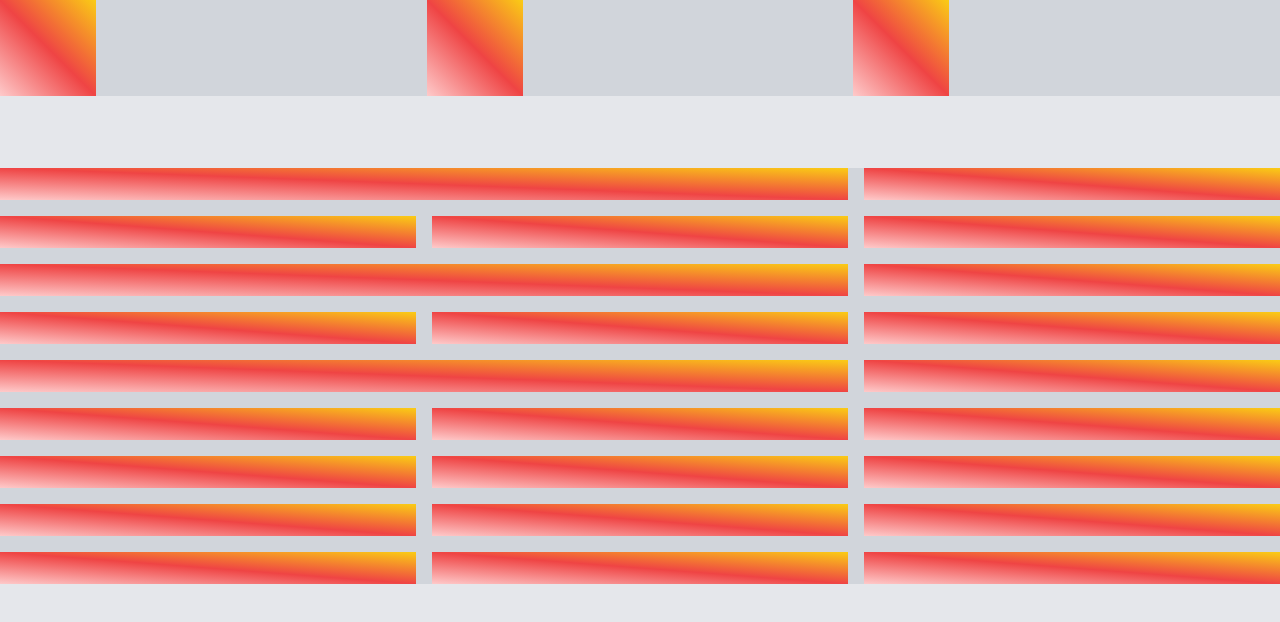
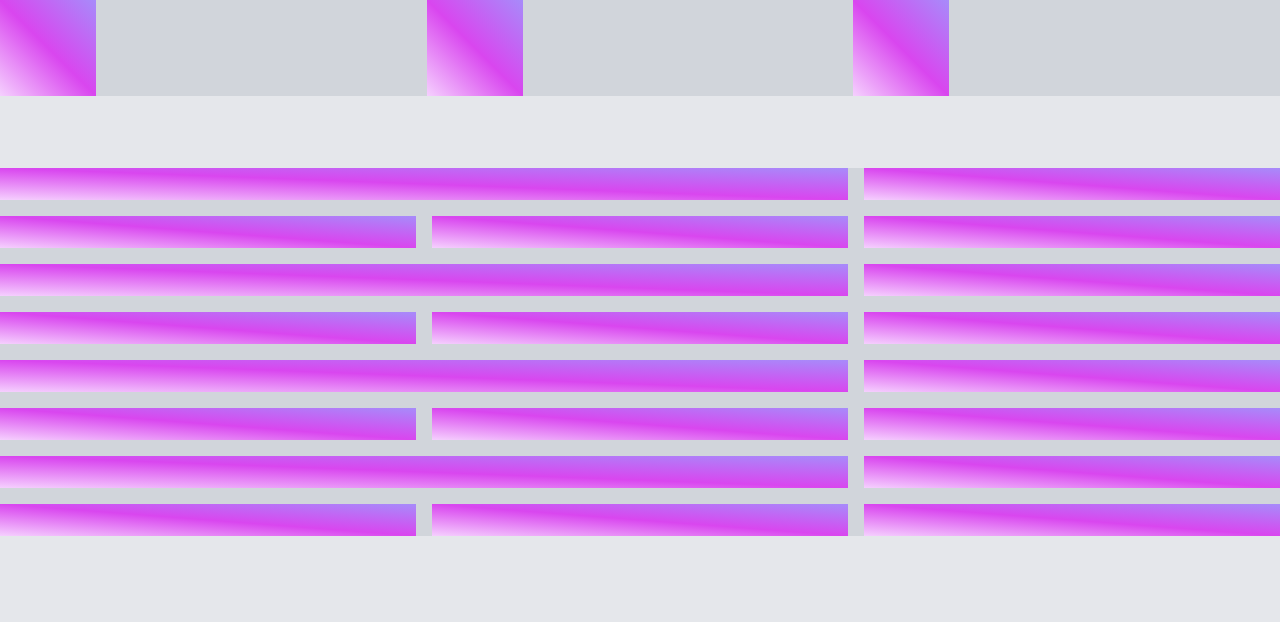
Before and after one commit to pedrojunior079/cursoTailwindCSS, a website: page grid.html in a window 1280 px wide. Drawn offline with Linux system fonts and the light colour scheme.

Commit message:
Grid #08 upgrade

```diff
--- a/grid.html
+++ b/grid.html
@@ -10,38 +10,35 @@
 <body class="bg-gray-200">
 
     <div class="grid grid-cols-3 bg-gray-300 h-30">
-        <div class="w-24 h-24 p-4 text-white bg-gradient-to-bl from-yellow-400 via-red-500 to-red-200"></div>
-        <div class="w-24 h-24 p-4 text-white bg-gradient-to-bl from-yellow-400 via-red-500 to-red-200"></div>
-        <div class="w-24 h-24 p-4 text-white bg-gradient-to-bl from-yellow-400 via-red-500 to-red-200"></div>
+        <div class="w-24 h-24 p-4 text-white bg-gradient-to-bl from-violet-400 via-fuchsia-500 to-fuchsia-200"></div>
+        <div class="w-24 h-24 p-4 text-white bg-gradient-to-bl from-violet-400 via-fuchsia-500 to-fuchsia-200"></div>
+        <div class="w-24 h-24 p-4 text-white bg-gradient-to-bl from-violet-400 via-fuchsia-500 to-fuchsia-200"></div>
     </div>
 
     <br><br><br>
 
     <div class="grid grid-cols-3 gap-4 bg-gray-300 h-45">
-        <div class="col-span-2 p-4 text-white bg-gradient-to-bl from-yellow-400 via-red-500 to-red-200"></div>
-        <div class="p-4 text-white bg-gradient-to-bl from-yellow-400 via-red-500 to-red-200"></div>
-        <div class="p-4 text-white bg-gradient-to-bl from-yellow-400 via-red-500 to-red-200"></div>
-        <div class="p-4 text-white bg-gradient-to-bl from-yellow-400 via-red-500 to-red-200"></div>
-        <div class="p-4 text-white bg-gradient-to-bl from-yellow-400 via-red-500 to-red-200"></div>
-        <div class="col-span-2 p-4 text-white bg-gradient-to-bl from-yellow-400 via-red-500 to-red-200"></div>
-        <div class="p-4 text-white bg-gradient-to-bl from-yellow-400 via-red-500 to-red-200"></div>
-        <div class="p-4 text-white bg-gradient-to-bl from-yellow-400 via-red-500 to-red-200"></div>
-        <div class="p-4 text-white bg-gradient-to-bl from-yellow-400 via-red-500 to-red-200"></div>
-        <div class="p-4 text-white bg-gradient-to-bl from-yellow-400 via-red-500 to-red-200"></div>
-        <div class="col-span-2 p-4 text-white bg-gradient-to-bl from-yellow-400 via-red-500 to-red-200"></div>
-        <div class="p-4 text-white bg-gradient-to-bl from-yellow-400 via-red-500 to-red-200"></div>
-        <div class="p-4 text-white bg-gradient-to-bl from-yellow-400 via-red-500 to-red-200"></div>
-        <div class="p-4 text-white bg-gradient-to-bl from-yellow-400 via-red-500 to-red-200"></div>
-        <div class="p-4 text-white bg-gradient-to-bl from-yellow-400 via-red-500 to-red-200"></div>
-        <div class="p-4 text-white bg-gradient-to-bl from-yellow-400 via-red-500 to-red-200"></div>
-        <div class="p-4 text-white bg-gradient-to-bl from-yellow-400 via-red-500 to-red-200"></div>
-        <div class="p-4 text-white bg-gradient-to-bl from-yellow-400 via-red-500 to-red-200"></div>
-        <div class="p-4 text-white bg-gradient-to-bl from-yellow-400 via-red-500 to-red-200"></div>
-        <div class="p-4 text-white bg-gradient-to-bl from-yellow-400 via-red-500 to-red-200"></div>
-        <div class="p-4 text-white bg-gradient-to-bl from-yellow-400 via-red-500 to-red-200"></div>
-        <div class="p-4 text-white bg-gradient-to-bl from-yellow-400 via-red-500 to-red-200"></div>
-        <div class="p-4 text-white bg-gradient-to-bl from-yellow-400 via-red-500 to-red-200"></div>
-        <div class="p-4 text-white bg-gradient-to-bl from-yellow-400 via-red-500 to-red-200"></div>
+      <div class="col-span-2 p-4 text-white bg-gradient-to-bl from-violet-400 via-fuchsia-500 to-fuchsia-200"></div>
+      <div class="p-4 text-white bg-gradient-to-bl from-violet-400 via-fuchsia-500 to-fuchsia-200"></div>
+      <div class="p-4 text-white bg-gradient-to-bl from-violet-400 via-fuchsia-500 to-fuchsia-200"></div>
+      <div class="p-4 text-white bg-gradient-to-bl from-violet-400 via-fuchsia-500 to-fuchsia-200"></div>
+      <div class="p-4 text-white bg-gradient-to-bl from-violet-400 via-fuchsia-500 to-fuchsia-200"></div>
+      <div class="col-span-2 p-4 text-white bg-gradient-to-bl from-violet-400 via-fuchsia-500 to-fuchsia-200"></div>
+      <div class="p-4 text-white bg-gradient-to-bl from-violet-400 via-fuchsia-500 to-fuchsia-200"></div>
+      <div class="p-4 text-white bg-gradient-to-bl from-violet-400 via-fuchsia-500 to-fuchsia-200"></div>
+      <div class="p-4 text-white bg-gradient-to-bl from-violet-400 via-fuchsia-500 to-fuchsia-200"></div>
+      <div class="p-4 text-white bg-gradient-to-bl from-violet-400 via-fuchsia-500 to-fuchsia-200"></div>
+      <div class="col-span-2 p-4 text-white bg-gradient-to-bl from-violet-400 via-fuchsia-500 to-fuchsia-200"></div>
+      <div class="p-4 text-white bg-gradient-to-bl from-violet-400 via-fuchsia-500 to-fuchsia-200"></div>
+      <div class="p-4 text-white bg-gradient-to-bl from-violet-400 via-fuchsia-500 to-fuchsia-200"></div>
+      <div class="p-4 text-white bg-gradient-to-bl from-violet-400 via-fuchsia-500 to-fuchsia-200"></div>
+      <div class="p-4 text-white bg-gradient-to-bl from-violet-400 via-fuchsia-500 to-fuchsia-200"></div>
+      <div class="col-span-2 p-4 text-white bg-gradient-to-bl from-violet-400 via-fuchsia-500 to-fuchsia-200"></div>
+      <div class="p-4 text-white bg-gradient-to-bl from-violet-400 via-fuchsia-500 to-fuchsia-200"></div>
+      <div class="p-4 text-white bg-gradient-to-bl from-violet-400 via-fuchsia-500 to-fuchsia-200"></div>
+      <div class="p-4 text-white bg-gradient-to-bl from-violet-400 via-fuchsia-500 to-fuchsia-200"></div>
+      <div class="p-4 text-white bg-gradient-to-bl from-violet-400 via-fuchsia-500 to-fuchsia-200"></div>
+
     </div>
 
 
```
